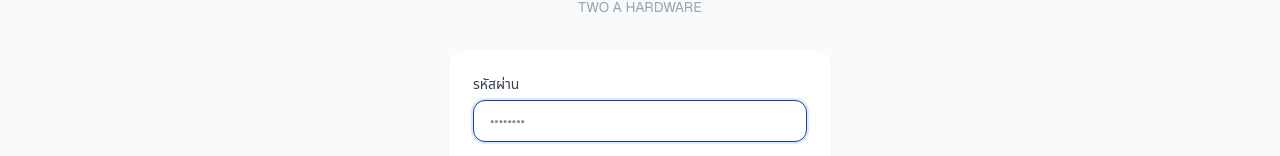
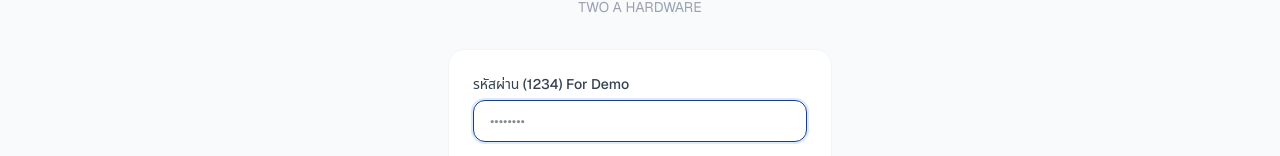
Before and after one commit to fasttalktalk/twoa-project, a Next.js app: page /admin/login in a window 1280 px wide. Shown: the part 293-449 px from the top of the page. Built offline with nearby package versions, Linux system fonts and the light colour scheme.

Commit message:
Update page.tsx

```diff
--- a/app/admin/login/page.tsx
+++ b/app/admin/login/page.tsx
@@ -24,7 +24,7 @@ export default function LoginPage() {
 
         <form action={action} className="bg-white border border-gray-100 rounded-2xl p-6 space-y-4">
           <div>
-            <label className="block text-sm font-medium text-gray-700 mb-1.5">รหัสผ่าน</label>
+            <label className="block text-sm font-medium text-gray-700 mb-1.5">รหัสผ่าน (1234) For Demo</label>
             <input
               type="password"
               name="password"
```
